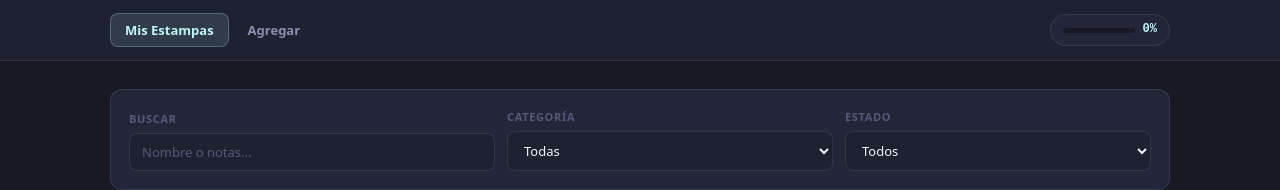
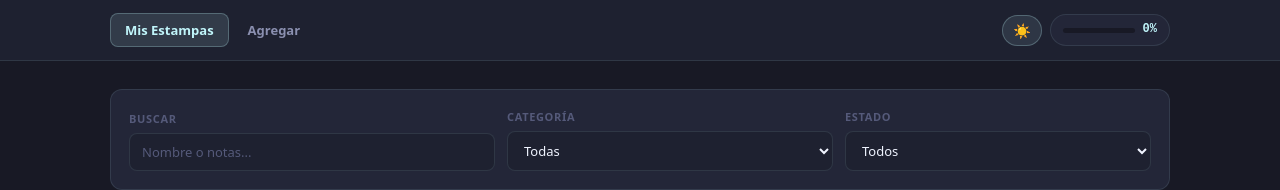
Before and after one commit to VirusMauri1/Proyecto3web, a React (Vite) app in the folder frontend/: page / in a window 1280 px wide. Shown: the top 190 px of the page. Built offline with nearby package versions, Linux system fonts and the light colour scheme.

Commit message:
se agrega el boton con emojis para el cambio de temas el el front

```diff
--- a/frontend/src/App.jsx
+++ b/frontend/src/App.jsx
@@ -1,16 +1,19 @@
-import { useState } from "react";
+import { useState, useEffect, useRef } from "react";
 import { StorageProvider, useStorage } from "./context/StorageContext";
+import { ThemeProvider, useTheme } from "./context/ThemeContext";
 import { FormularioItem } from "./components/FormularioItem";
 import { ListaItems } from "./components/ListaItems";
 import { ModalEditar } from "./components/ModalEditar";
 
 const NAV_ITEMS = [
-  { id: "estampas", label: "Mis Estampas"},
-  { id: "agregar",  label: "Agregar"},
+  { id: "estampas", label: "Mis Estampas" },
+  { id: "agregar",  label: "Agregar" },
 ];
 
 function Navbar({ vista, setVista }) {
   const { items } = useStorage();
+  const { tema, toggleTema } = useTheme();
+
   const total   = items.filter((i) => i.activo).length;
   const pegadas = items.filter((i) => i.activo && i.estado === "pegada").length;
   const pct     = total > 0 ? Math.round((pegadas / total) * 100) : 0;
@@ -34,10 +37,24 @@ function Navbar({ vista, setVista }) {
                 border: vista === n.id ? "1px solid rgba(192,245,250,0.25)" : "1px solid transparent",
                 padding: "7px 14px", borderRadius: 8, fontSize: 13, fontWeight: 600, cursor: "pointer",
               }}>
-              {n.emoji} {n.label}
+              {n.label}
             </button>
           ))}
         </div>
+
+        <div style={{ display: "flex", alignItems: "center", gap: 8 }}>
+          {/* Botón toggle tema — commit 2 */}
+          <button
+            onClick={toggleTema}
+            title={`Cambiar a tema ${tema === "oscuro" ? "claro" : "oscuro"}`}
+            style={{
+              background: "rgba(192,245,250,0.1)",
+              color: "#C0F5FA",
+              border: "1px solid rgba(192,245,250,0.25)",
+              padding: "5px 10px", borderRadius: 20, fontSize: 14, cursor: "pointer",
+            }}>
+            {tema === "oscuro" ? "☀️" : "🌙"}
+          </button>
 
           <div style={{
             display: "flex", alignItems: "center", gap: 8,
@@ -48,6 +65,7 @@ function Navbar({ vista, setVista }) {
               <div style={{ width: `${pct}%`, height: "100%", background: "#C0F5FA", borderRadius: 3 }} />
             </div>
             <span style={{ fontSize: 12, color: "#C0F5FA", fontWeight: 700, fontFamily: "monospace" }}>{pct}%</span>
+          </div>
         </div>
       </div>
     </nav>
@@ -85,8 +103,10 @@ function AppInner() {
 
 export default function App() {
   return (
+    <ThemeProvider>
       <StorageProvider>
         <AppInner />
       </StorageProvider>
+    </ThemeProvider>
   );
 }
```
Lines whose indentation alone changed are shown as unchanged.
